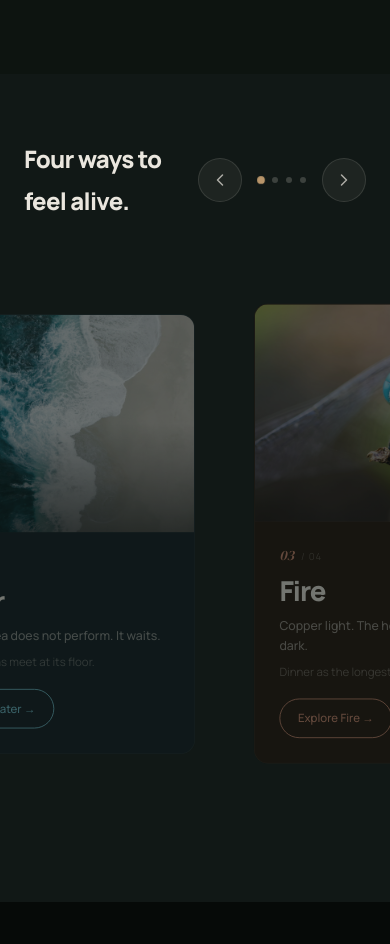
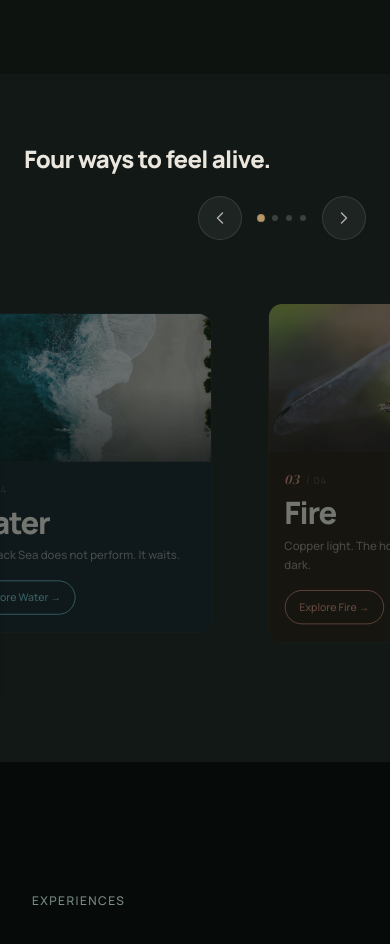
Before and after one commit to ksvaswani-collab/green-horizon, an Astro site: page /v2 in a window 390 px wide. Shown: the part 2460-3404 px from the top of the page. Built offline with nearby package versions, Linux system fonts and the light colour scheme; Astro itself is replaced by a stand-in of ours.

Commit message:
V2 Elements: smaller cards (38vw max 520px), full responsive breakpoints (tablet + mobile)

```diff
--- a/src/components/v2/ElementsSection.astro
+++ b/src/components/v2/ElementsSection.astro
@@ -215,12 +215,12 @@
     position: relative;
     flex-shrink: 0;
     /* Card width: ~52vw on desktop, 85vw on mobile */
-    width: clamp(280px, 52vw, 700px);
+    width: clamp(240px, 38vw, 520px);
     border-radius: 16px;
     overflow: hidden;
     /* Non-active state */
     opacity: .45;
-    transform: scale(.88);
+    transform: scale(.9);
     /* Smooth transitions handled by GSAP but CSS fallback */
     transition: box-shadow .4s ease;
     cursor: pointer;
@@ -240,7 +240,7 @@
   .el-img-wrap {
     position: relative;
     width: 100%;
-    aspect-ratio: 4/3;
+    aspect-ratio: 3/2;
     overflow: hidden;
   }
   .el-img {
@@ -262,7 +262,7 @@
 
   /* Card body */
   .el-card-inner {
-    padding: 1.5rem 1.75rem 1.75rem;
+    padding: 1.1rem 1.4rem 1.5rem;
     display: flex;
     flex-direction: column;
     gap: .5rem;
@@ -287,7 +287,7 @@
   .el-name {
     font-family: 'Manrope', system-ui, sans-serif;
     font-weight: 900;
-    font-size: clamp(2rem,4vw,3.5rem);
+    font-size: clamp(1.75rem,3vw,2.75rem);
     line-height: .95;
     letter-spacing: -.04em;
     color: #EAE6DE;
@@ -295,7 +295,7 @@
   }
   .el-body {
     font-family: 'Manrope', system-ui, sans-serif;
-    font-size: 14px;
+    font-size: 13px;
     line-height: 1.65;
     color: rgba(234,230,222,.55);
     margin: .25rem 0 0;
@@ -303,7 +303,7 @@
   }
   .el-sub {
     font-family: 'Manrope', system-ui, sans-serif;
-    font-size: 13px;
+    font-size: 12px;
     line-height: 1.6;
     color: rgba(234,230,222,.35);
     margin: 0;
@@ -325,14 +325,36 @@
   .el-cta:hover { opacity: .8; background: rgba(255,255,255,.05); }
   :focus-visible { outline: 3px solid #A8D5C2; outline-offset: 3px; border-radius: 4px; }
 
-  /* Mobile: narrower cards */
+  /* Tablet */
+  @media (max-width: 1024px) and (min-width: 641px) {
+    .el-card {
+      width: clamp(240px, 48vw, 440px);
+    }
+    .el-name { font-size: clamp(1.6rem,4vw,2.5rem); }
+    .el-card-inner { padding: 1.1rem 1.25rem 1.4rem; }
+  }
+
+  /* Mobile */
   @media (max-width: 640px) {
+    .el-head { flex-direction: column; align-items: flex-start; gap: 1rem; }
+    .el-nav-arrows { align-self: flex-end; }
     .el-card {
-      width: min(85vw, 340px);
-      transform: scale(.92);
+      width: clamp(220px, 78vw, 300px);
+      transform: scale(.93);
     }
     .el-card--active { transform: scale(1); }
-    .el-name { font-size: clamp(1.75rem,8vw,2.5rem); }
+    .el-card-inner { padding: 1rem 1.1rem 1.25rem; gap: .35rem; }
+    .el-name { font-size: clamp(1.5rem,9vw,2.2rem); }
+    .el-body { font-size: 13px; }
+    .el-sub  { display: none; } /* hide on small screens */
+    .el-cta  { font-size: 12px; padding: .5rem 1rem; }
+    .el-img-wrap { aspect-ratio: 16/9; }
+  }
+
+  /* Very small screens */
+  @media (max-width: 380px) {
+    .el-card { width: 82vw; }
+    .el-arrow { width: 36px; height: 36px; }
   }
 
   @media (prefers-reduced-motion: reduce) {
@@ -398,7 +420,7 @@
       cards.forEach((card, i) => {
         const isAct = i === active
         g.to(card, {
-          scale: isAct ? 1 : 0.88,
+          scale: isAct ? 1 : 0.9,
           opacity: isAct ? 1 : 0.45,
           duration: dur, ease,
         })
@@ -408,7 +430,7 @@
       track.style.transform = `translateX(${offset}px)`
       cards.forEach((card, i) => {
         card.style.opacity    = i === active ? '1'    : '0.45'
-        card.style.transform  = i === active ? 'scale(1)' : 'scale(0.88)'
+        card.style.transform  = i === active ? 'scale(1)' : 'scale(0.9)'
       })
       isAnimating = false
     }
```
